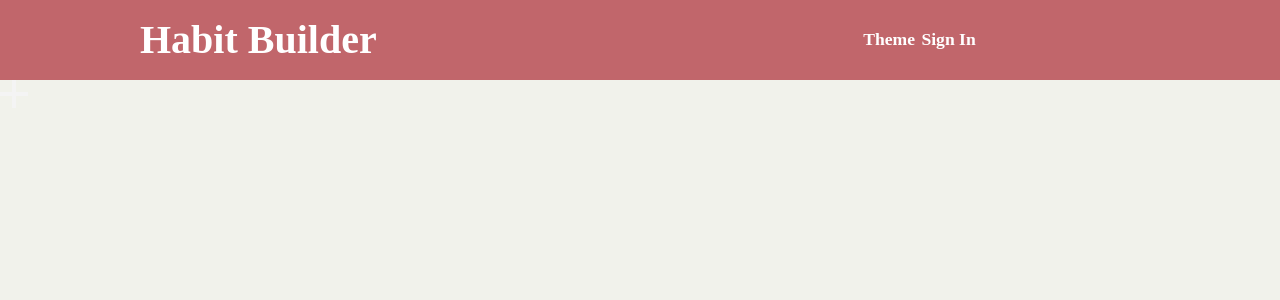
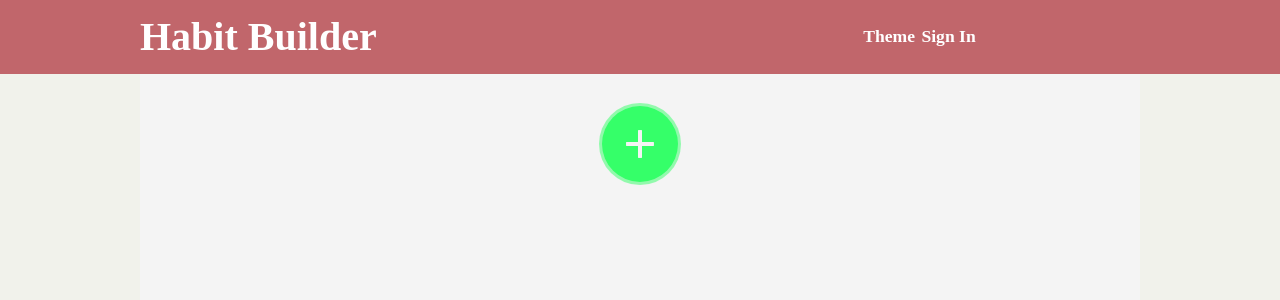
Before and after one commit to EtshD1/habit-builder, a React (Create React App) app: page / in a window 1280 px wide. Shown: the top 300 px of the page. Built offline with nearby package versions, Linux system fonts and the light colour scheme; a web font is replaced by a local one.

Commit message:
style body

```diff
--- /dev/null
+++ b/src/styles/_body.scss
@@ -0,0 +1,37 @@
+.habit {
+  max-width: 50rem;
+  border: 1px solid #000;
+}
+
+.habit,
+.addBtn {
+  height: 6.25rem;
+  display: flex;
+  align-items: center;
+  justify-content: center;
+  margin-top: 1.25rem;
+}
+
+.addBtn > div {
+  padding: 0.2rem;
+  border-radius: 100%;
+  background-color: var(--add-btn-border);
+  display: flex;
+  justify-content: center;
+  cursor: pointer;
+  align-items: center;
+}
+
+.addBtn > div > img {
+  padding: 1.5rem;
+  background-color: var(--add-btn-bg);
+  border-radius: 100%;
+}
+
+.body {
+  max-width: 62.5rem;
+  margin: 0 auto;
+  background-color: var(--bg-color);
+  width: 100%;
+  height: 100%;
+}
--- a/src/styles/main.scss
+++ b/src/styles/main.scss
@@ -1,5 +1,6 @@
 @import "config";
 @import "navbar";
+@import "body";
 
 .App {
   height: 100vh;
@@ -7,6 +8,8 @@
   background: var(--bg-accent-color);
   color: var(--font-color);
   font-family: Poppins;
+  display: flex;
+  flex-direction: column;
 }
 
 @import "mobile";
```
